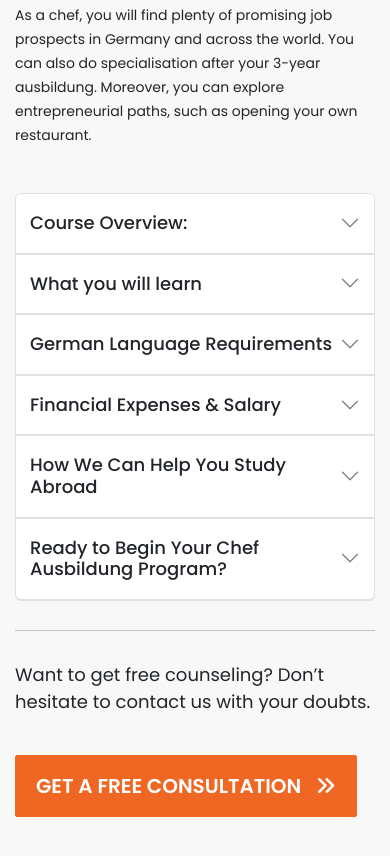
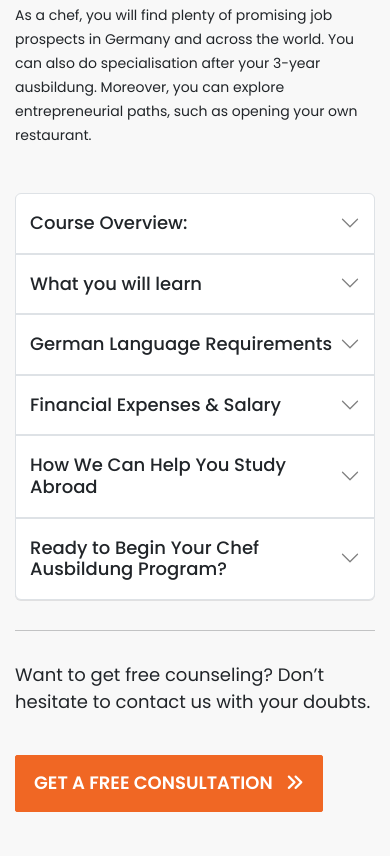
Before and after one commit to albrinndr/pingme-study, a plain HTML site: page pages/Ausbildung/chef.html in a window 390 px wide. Shown: the part 1485-2341 px from the top of the page. Drawn offline with nearby package versions, Linux system fonts and the light colour scheme.

Commit message:
Primary btn responsive small defv

```diff
--- a/styles/global.css
+++ b/styles/global.css
@@ -290,6 +290,13 @@ body {
     border-color: var(--primary-color-darker);
 }
 
+@media(max-width:576px) {
+    .primary-btn {
+        font-size: 18px;
+        /* padding: 1em .5em; */
+    }
+}
+
 .secondary-btn {
     background: none;
     color: var(--primary-color);
```
